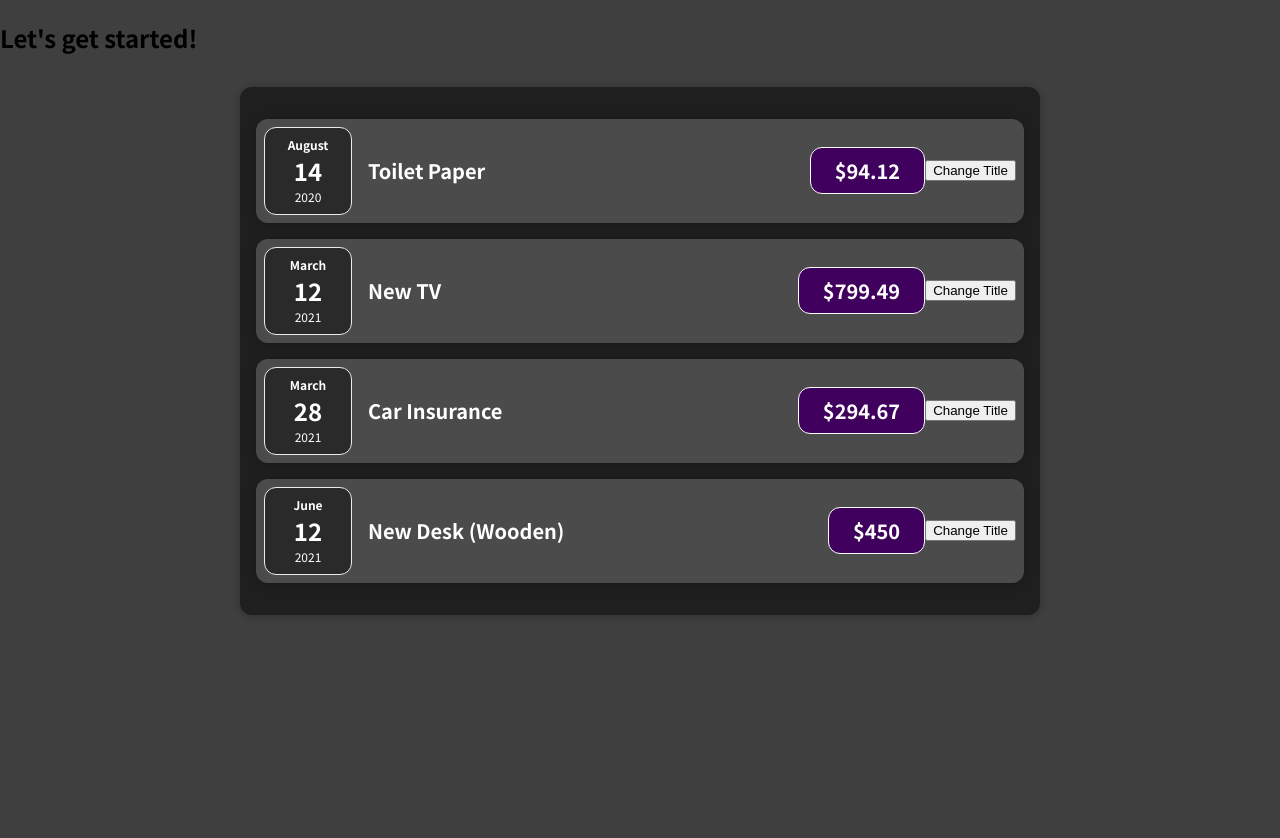
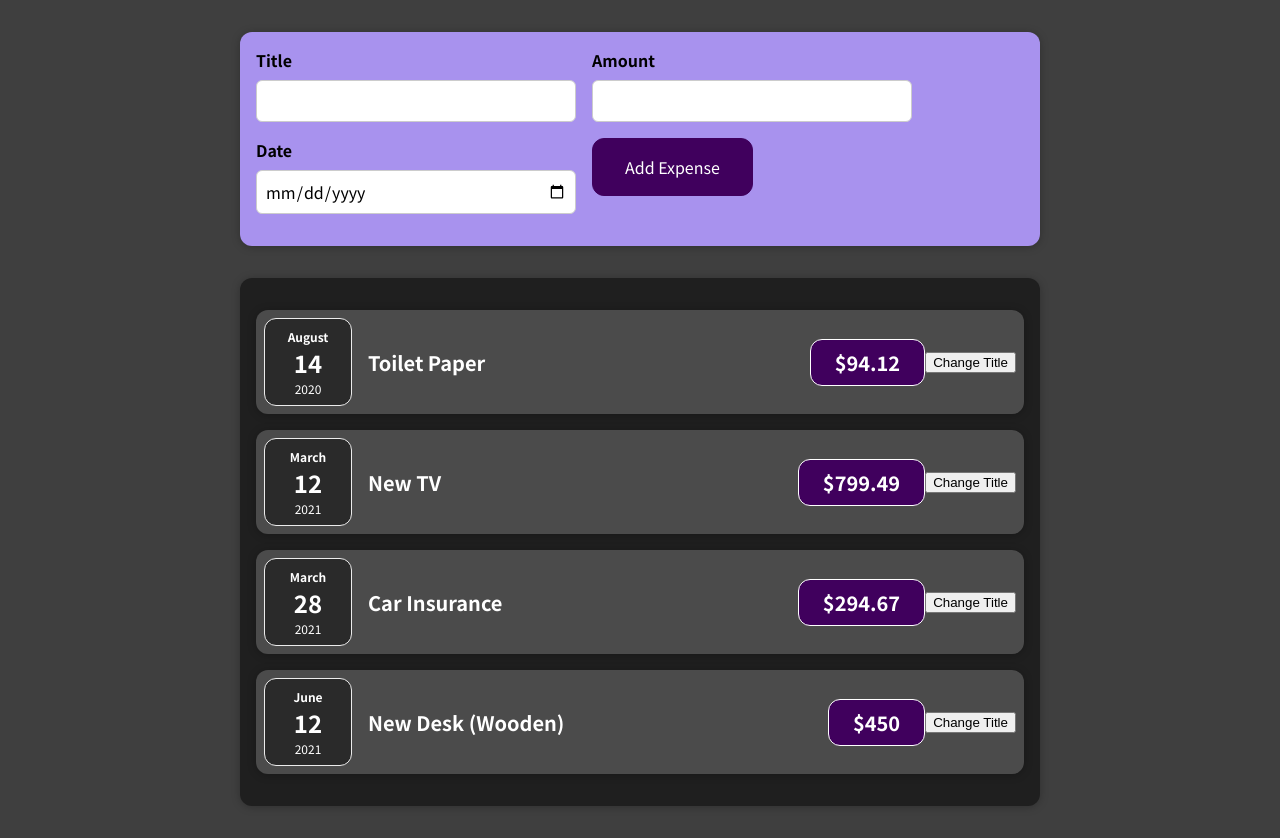
Before and after one commit to manav-bhanot/react-the-complete-guide, a React (Create React App) app: page / in a window 1280 px wide. Before the commit the page ends 800 px from the top, so only its background shows below. Built offline with nearby package versions, Linux system fonts and the light colour scheme.

Commit message:
L52: Adding form inputs

```diff
--- a/src/App.js
+++ b/src/App.js
@@ -4,6 +4,7 @@
 // NOTE: Custom components name MUST start with a UPPER CASE character
 
 import Expenses from "./components/expenses/Expenses";
+import NewExpense from "./components/new_expense/NewExpense";
 
 const expenses = [
   {
@@ -35,7 +36,7 @@
 const App = () => {
   return (
     <div>
-       <h2>Let's get started!</h2>
+      <NewExpense />
       <Expenses items={expenses}/>
     </div>
   );
--- /dev/null
+++ b/src/components/new_expense/ExpenseForm.css
@@ -0,0 +1,26 @@
+.new-expense__controls {
+  display: flex;
+  flex-wrap: wrap;
+  gap: 1rem;
+  margin-bottom: 1rem;
+  text-align: left;
+}
+
+.new-expense__control label {
+  font-weight: bold;
+  margin-bottom: 0.5rem;
+  display: block;
+}
+
+.new-expense__control input {
+  font: inherit;
+  padding: 0.5rem;
+  border-radius: 6px;
+  border: 1px solid #ccc;
+  width: 20rem;
+  max-width: 100%;
+}
+
+.new-expense__actions {
+  text-align: right;
+}
--- /dev/null
+++ b/src/components/new_expense/ExpenseForm.js
@@ -0,0 +1,29 @@
+import React from "react";
+
+import "./ExpenseForm.css";
+
+const ExpenseForm = () => {
+	return (
+		<form>
+			<div className="new-expense__controls">
+				<div className="new-expense__control">
+					<label>Title</label>
+					<input type="text" />
+				</div>
+				<div className="new-expense__control">
+					<label>Amount</label>
+					<input type="number" min="0.01" step="0.01" />
+				</div>
+				<div className="new-expense__control">
+					<label>Date</label>
+					<input type="date" min="2019-01-01" max="2022-12-31" />
+				</div>
+        <div className="new-expense__actions">
+          <button type="Submit">Add Expense</button>
+        </div>
+			</div>
+		</form>
+	);
+};
+
+export default ExpenseForm;
--- /dev/null
+++ b/src/components/new_expense/NewExpense.css
@@ -0,0 +1,38 @@
+.new-expense {
+  background-color: #a892ee;
+  padding: 1rem;
+  margin: 2rem auto;
+  width: 50rem;
+  max-width: 95%;
+  border-radius: 12px;
+  text-align: center;
+  box-shadow: 0 1px 8px rgba(0, 0, 0, 0.25);
+}
+
+.new-expense button {
+  font: inherit;
+  cursor: pointer;
+  padding: 1rem 2rem;
+  border: 1px solid #40005d;
+  background-color: #40005d;
+  color: white;
+  border-radius: 12px;
+  margin-right: 1rem;
+}
+
+.new-expense button:hover,
+.new-expense button:active {
+  background-color: #510674;
+  border-color: #510674;
+}
+
+.new-expense button.alternative {
+  color: #220131;
+  border-color: transparent;
+  background-color: transparent;
+}
+
+.new-expense button.alternative:hover,
+.new-expense button.alternative:active {
+  background-color: #ddb3f8;
+}
--- /dev/null
+++ b/src/components/new_expense/NewExpense.js
@@ -0,0 +1,14 @@
+import React from "react";
+
+import "./NewExpense.css";
+import ExpenseForm from "./ExpenseForm";
+
+const NewExpense = () => {
+	return (
+		<div className="new-expense">
+			<ExpenseForm></ExpenseForm>
+		</div>
+	);
+};
+
+export default NewExpense;
```
